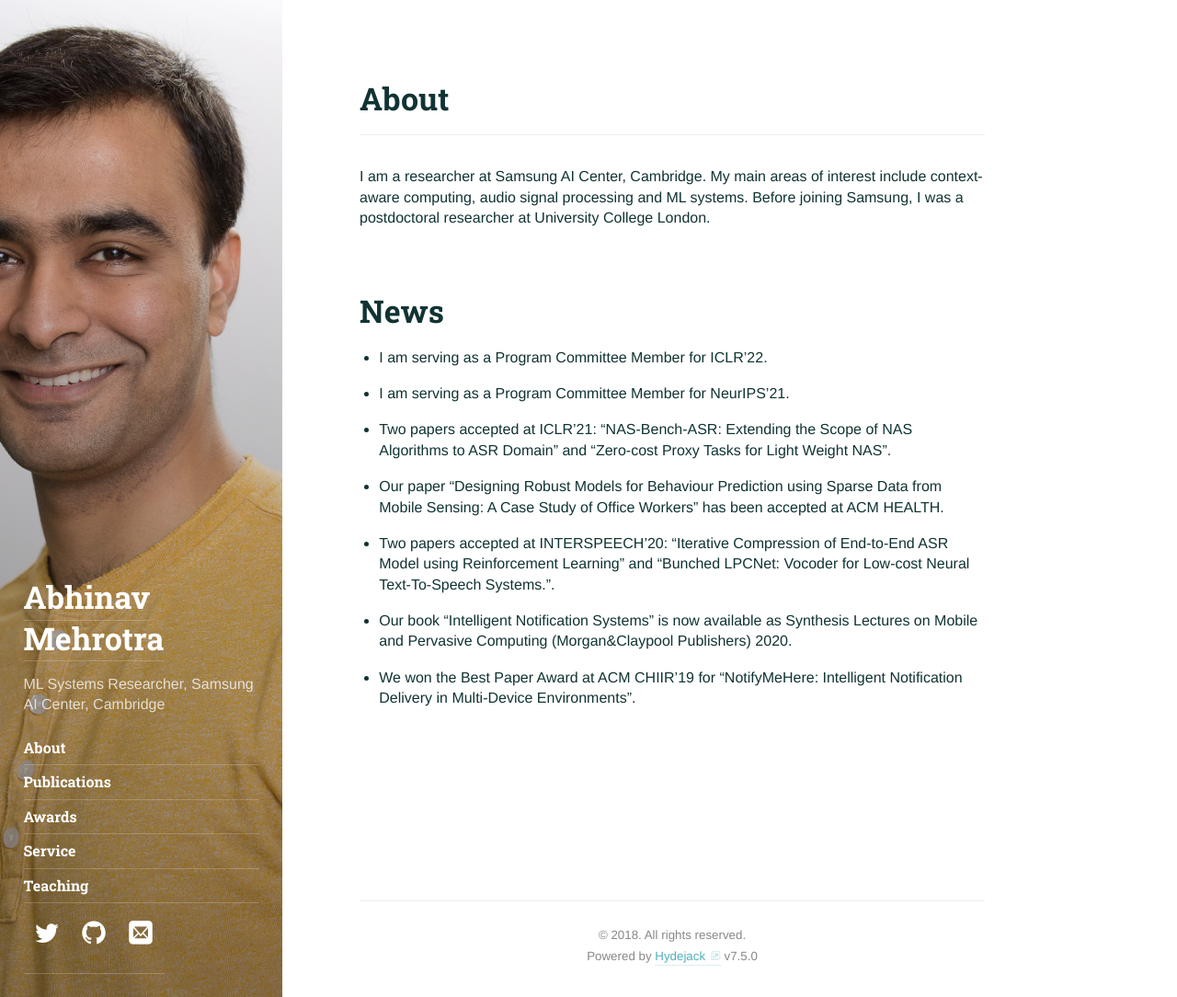
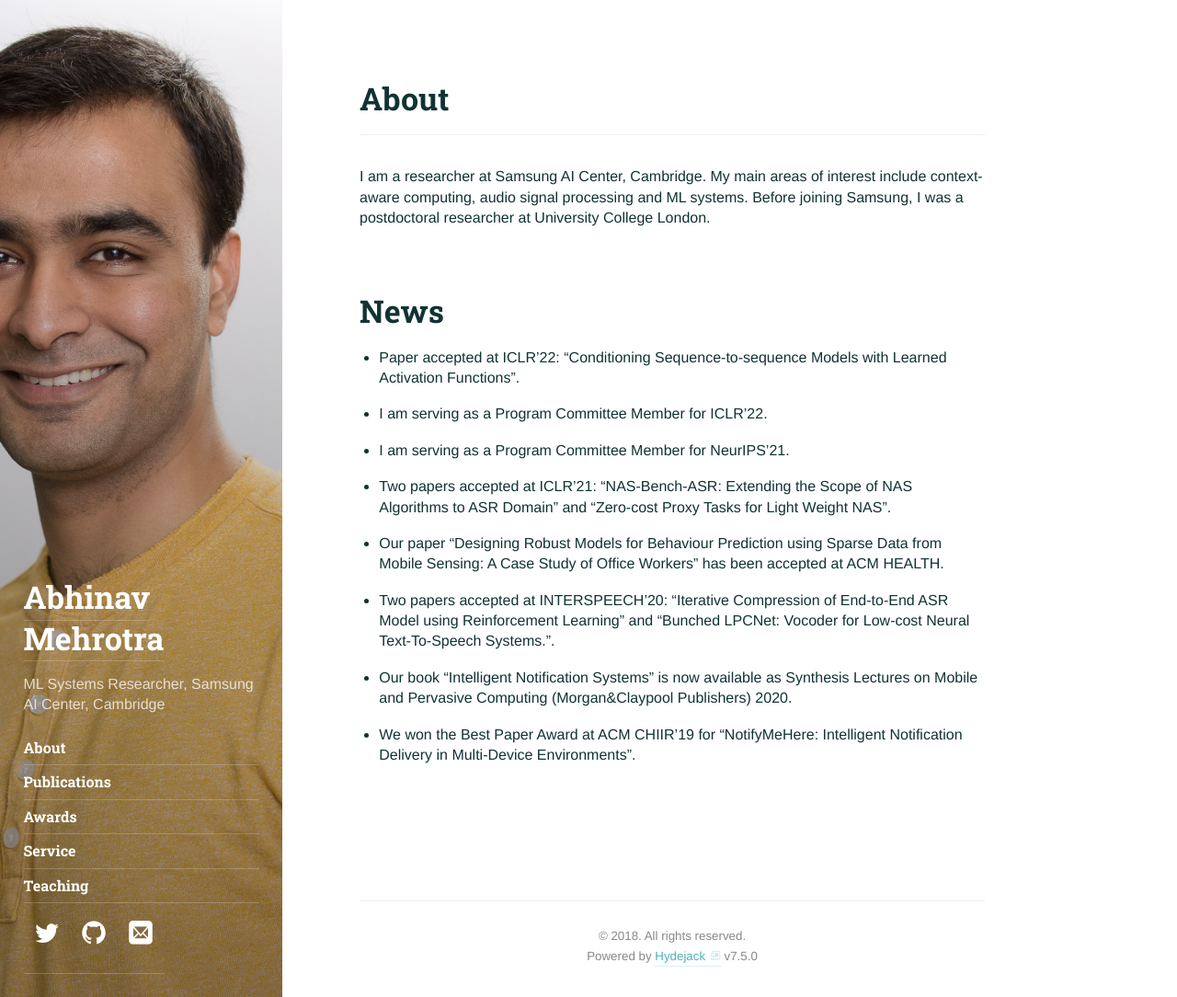
Before and after one commit to AbhinavMehrotra/AbhinavMehrotra.github.io, a Jekyll site: the page built from index.md, in a window 1280 px wide and 1084 px high. Shown: the whole window at 92% size. Built offline with Jekyll 4.4.1, drawn with Linux system fonts in a browser that asks for light colours; some web fonts are replaced.

Commit message:
Update index.md

```diff
--- a/index.md
+++ b/index.md
@@ -8,6 +8,8 @@ order: 1
 
 
 # News
+
+* Paper accepted at ICLR'22: "Conditioning Sequence-to-sequence Models with Learned Activation Functions".
 
 * I am serving as a Program Committee Member for ICLR'22.
 
```
